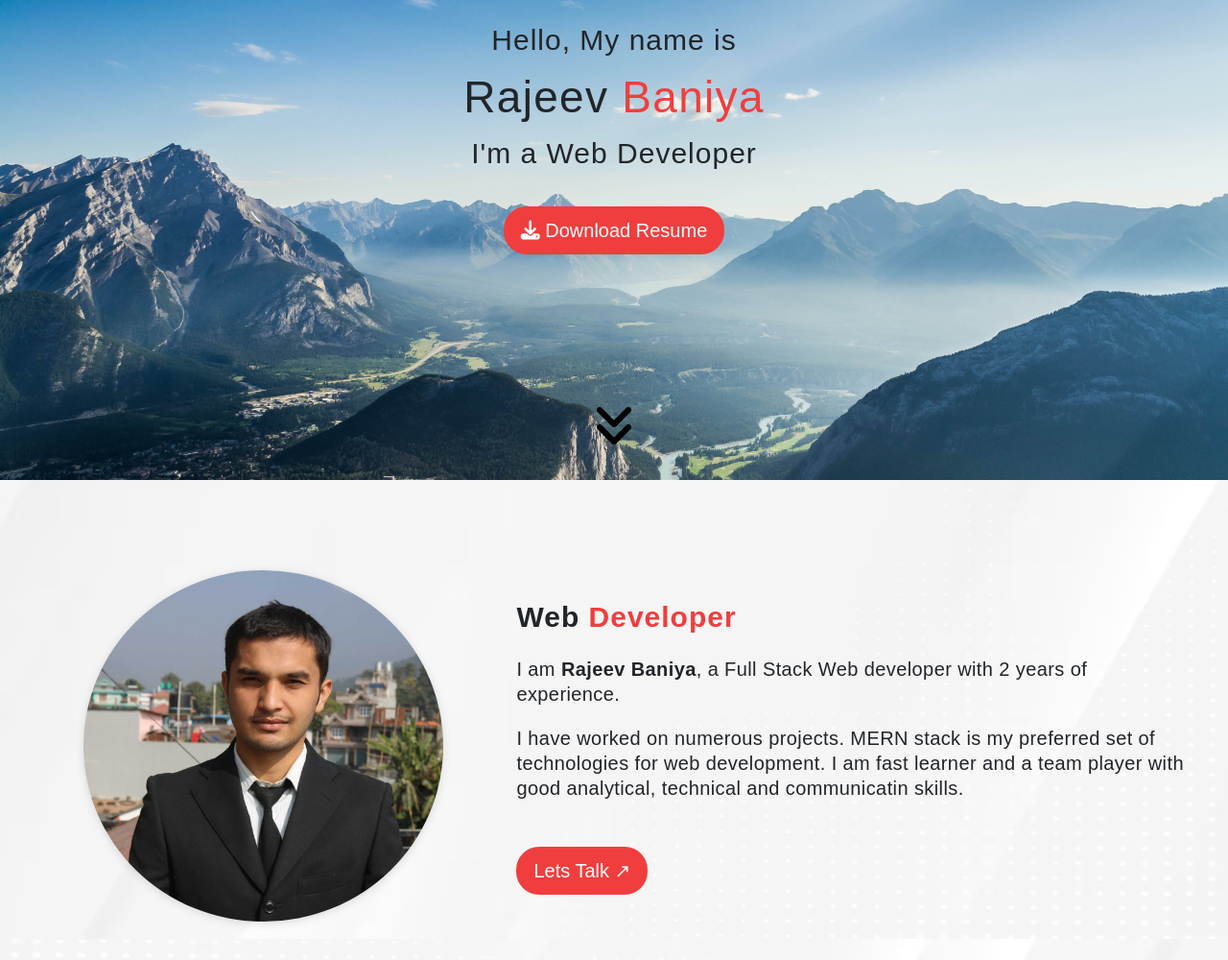
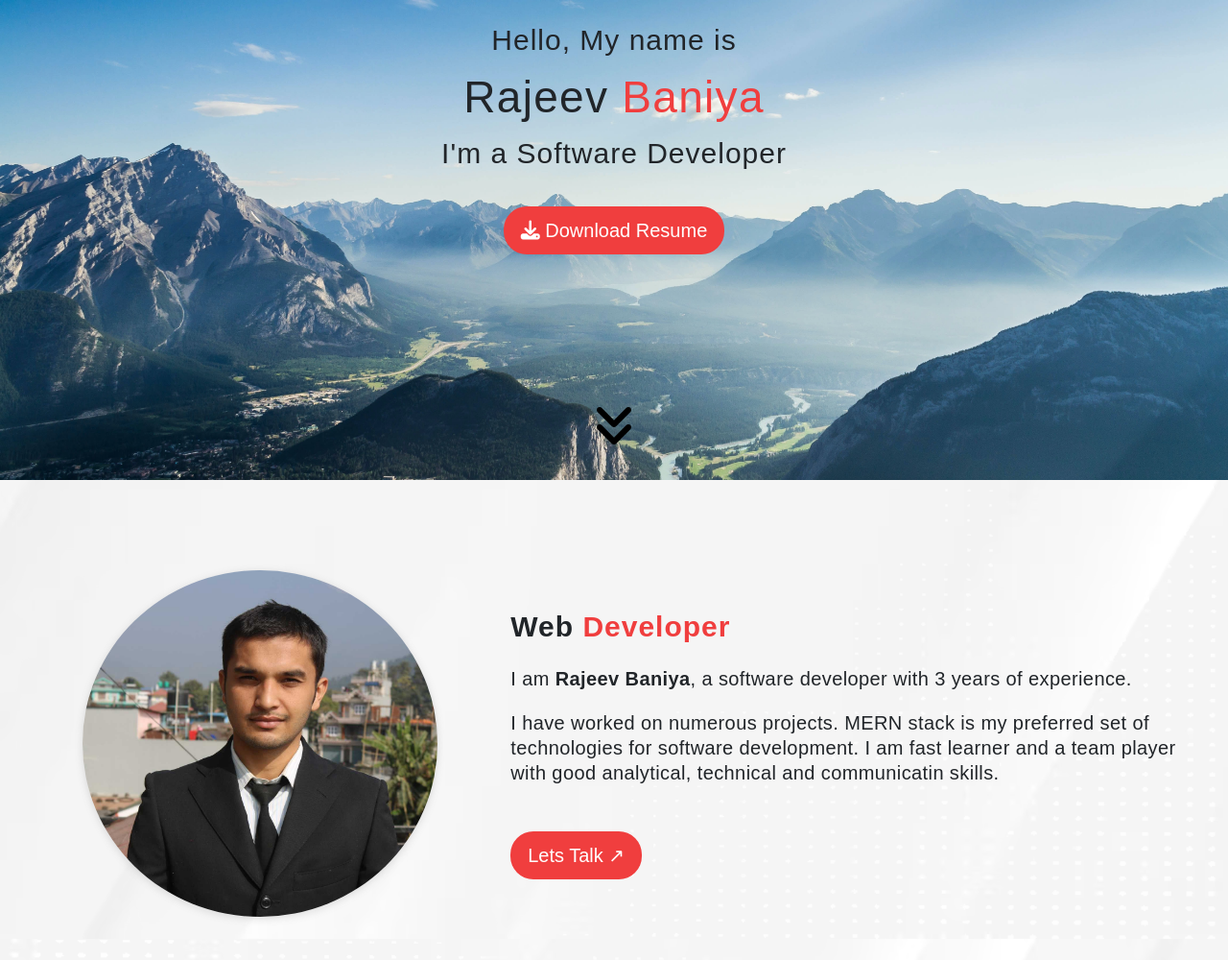
Before and after one commit to Rajeev-Baniya/Portfolio, a plain HTML site: page index.html in a window 1280 px wide. Shown: the part 302-1302 px from the top of the page at 96% size. Drawn offline with nearby package versions, Linux system fonts and the light colour scheme.

Commit message:
Update index.html

```diff
--- a/index.html
+++ b/index.html
@@ -91,7 +91,7 @@
         <div class="about_description">
           <h4 class="small-heading">Hello, My name is</h4>
           <h1 class="large-heading">Rajeev <span>Baniya</span></h1>
-          <h4 class="small-heading">I'm a Web Developer</h4>
+          <h4 class="small-heading">I'm a Software Developer</h4>
           <a href="RajeevBaniyaResume.pdf" download class="btn-hire"
             ><i class="fa-solid fa-download"></i> Download Resume</a
           >
@@ -118,12 +118,12 @@
             </h2>
 
             <p class="first-p text-start">
-              I am <strong>Rajeev Baniya</strong>, a Full Stack Web developer
-              with 2 years of experience.
+              I am <strong>Rajeev Baniya</strong>, a software developer
+              with 3 years of experience.
             </p>
             <p class="text-start">
               I have worked on numerous projects. MERN stack is my preferred set
-              of technologies for web development. I am fast learner and a team
+              of technologies for software development. I am fast learner and a team
               player with good analytical, technical and communicatin skills.
             </p>
             <a href="mailto:rajeevbaniya11@gmail.com" class="btn-hire"
```
